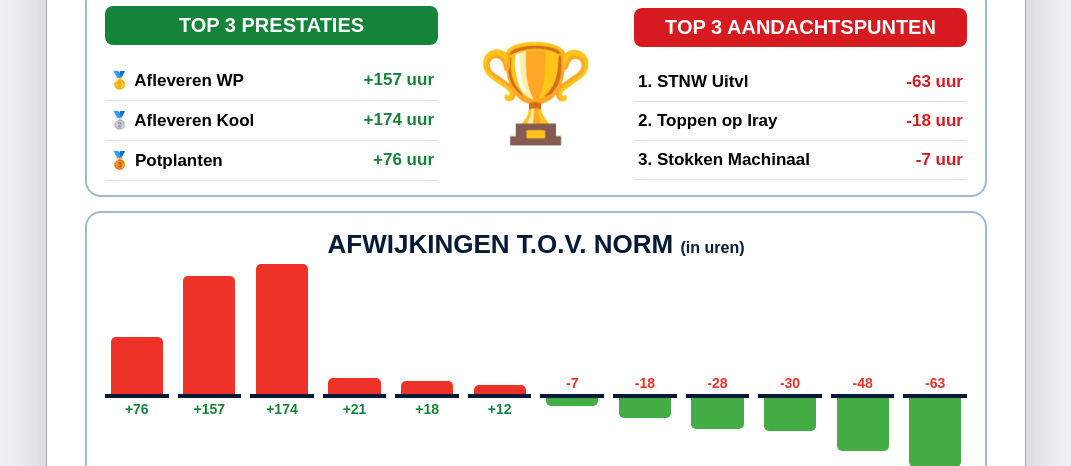
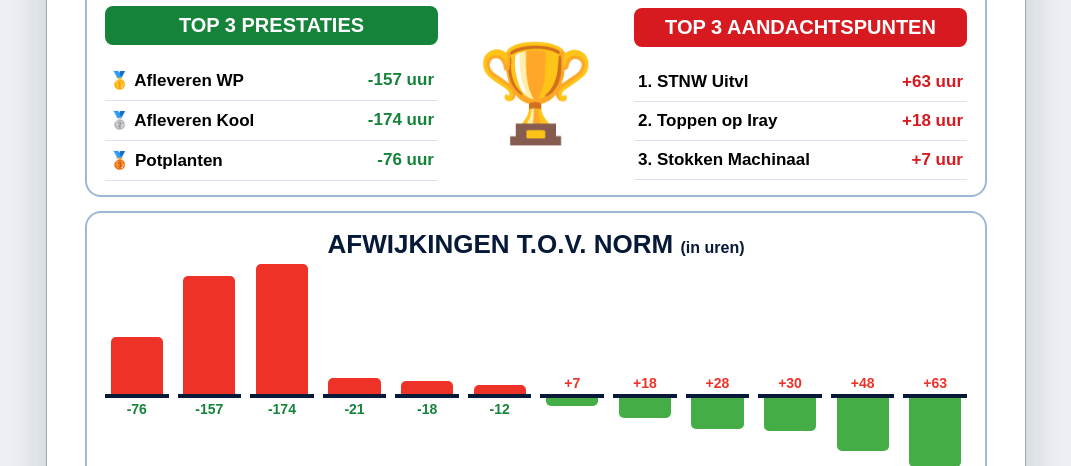
Before and after one commit to infoflorith-dev/wpk-weekprestatie, a React (Vite) app: page / in a window 1280 px wide. Shown: the part 755-1221 px from the top of the page, without its empty margins (104-1175 px from the left). Built offline with nearby package versions, Linux system fonts and the light colour scheme.

Commit message:
Update App.jsx

```diff
--- a/src/App.jsx
+++ b/src/App.jsx
@@ -1,11 +1,25 @@
 import React from "react";
+
 function App() {
+  const chartData = [
+    ["Potplanten", -76],
+    ["WP", -157],
+    ["Kool", -174],
+    ["Clip/Stiek", -21],
+    ["Oppot", -18],
+    ["Omrijden", -12],
+    ["Machinaal", 7],
+    ["Toppen", 18],
+    ["Uitzetten", 28],
+    ["STNW", 30],
+    ["Extra", 48],
+    ["Uitvl", 63],
+  ];
+
   return (
     <div className="app">
       <div className="poster">
-
         <h1 className="title">WEEKPRESTATIE</h1>
-
         <h2 className="week">WEEK 23</h2>
 
         <div className="buttons">
@@ -14,41 +28,21 @@ function App() {
         </div>
 
         <div className="hero">
-
           <div className="worker-side">
-            <div className="speech">
-              Dat ging sneller dan gepland!
-            </div>
-
-            <div className="worker">
-              👨‍💼
-            </div>
+            <div className="speech">Dat ging sneller dan gepland!</div>
+            <div className="worker">👨‍💼</div>
           </div>
 
           <div className="hero-center">
-            <div className="hero-text">
-              TEAM WPK HEEFT DEZE WEEK
-            </div>
-
-            <div className="score">
-              +412 UUR
-            </div>
-
-            <div className="hero-text">
-              BETER GEPRESTEERD DAN DE NORM!
-            </div>
+            <div className="hero-text">TEAM WPK HEEFT DEZE WEEK</div>
+            <div className="score">+412 UUR</div>
+            <div className="hero-text">BETER GEPRESTEERD DAN DE NORM!</div>
           </div>
 
           <div className="worker-side">
-            <div className="speech">
-              Mooi resultaat team!
+            <div className="speech">Mooi resultaat team!</div>
+            <div className="worker">👩‍💼</div>
           </div>
-
-            <div className="worker">
-              👩‍💼
-            </div>
-          </div>
-
         </div>
 
         <div className="stats-row">
@@ -78,75 +72,57 @@ function App() {
         </div>
 
         <div className="top-section">
-
           <div className="top-box green">
             <h3>TOP 3 PRESTATIES</h3>
-
             <div className="top-item">
               <span>🥇 Afleveren WP</span>
-      <span>+157 uur</span>
+              <span>-157 uur</span>
             </div>
-
             <div className="top-item">
               <span>🥈 Afleveren Kool</span>
-      <span>+174 uur</span>
+              <span>-174 uur</span>
             </div>
-
             <div className="top-item">
               <span>🥉 Potplanten</span>
-      <span>+76 uur</span>
+              <span>-76 uur</span>
             </div>
           </div>
 
-  <div className="trophy">
-    🏆
-  </div>
+          <div className="trophy">🏆</div>
 
           <div className="top-box red">
             <h3>TOP 3 AANDACHTSPUNTEN</h3>
-
             <div className="top-item">
               <span>1. STNW Uitvl</span>
-      <span>-63 uur</span>
+              <span>+63 uur</span>
             </div>
-
             <div className="top-item">
               <span>2. Toppen op Iray</span>
-      <span>-18 uur</span>
+              <span>+18 uur</span>
             </div>
-
             <div className="top-item">
               <span>3. Stokken Machinaal</span>
-      <span>-7 uur</span>
+              <span>+7 uur</span>
+            </div>
           </div>
         </div>
 
-</div>
-
         <div className="chart-section">
-  <h3>AFWIJKINGEN T.O.V. NORM <span>(in uren)</span></h3>
+          <h3>
+            AFWIJKINGEN T.O.V. NORM <span>(in uren)</span>
+          </h3>
 
           <div className="split-chart">
-    {[
-      ["Potplanten", 76],
-      ["WP", 157],
-      ["Kool", 174],
-      ["Clip/Stiek", 21],
-      ["Oppot", 18],
-      ["Omrijden", 12],
-      ["Machinaal", -7],
-      ["Toppen", -18],
-      ["Uitzetten", -28],
-      ["STNW", -30],
-      ["Extra", -48],
-      ["Uitvl", -63],
-    ].map(([label, value]) => (
+            {chartData.map(([label, value]) => (
               <div className="chart-col" key={label}>
                 <div className="positive-zone">
-          {value > 0 && (
+                  {value < 0 && (
                     <>
-              <span className="bar-value positive-text">+{value}</span>
-              <div className="split-bar positive" style={{ height: `${Math.abs(value) * 0.75}px` }} />
+                      <div
+                        className="split-bar positive"
+                        style={{ height: `${Math.abs(value) * 0.75}px` }}
+                      />
+                      <span className="bar-value positive-text">{value}</span>
                     </>
                   )}
                 </div>
@@ -154,10 +130,13 @@ function App() {
                 <div className="zero-line"></div>
 
                 <div className="negative-zone">
-          {value < 0 && (
+                  {value > 0 && (
                     <>
-              <div className="split-bar negative" style={{ height: `${Math.abs(value) * 1.1}px` }} />
-              <span className="bar-value negative-text">{value}</span>
+                      <span className="bar-value negative-text">+{value}</span>
+                      <div
+                        className="split-bar negative"
+                        style={{ height: `${Math.abs(value) * 1.1}px` }}
+                      />
                     </>
                   )}
                 </div>
@@ -167,6 +146,7 @@ function App() {
             ))}
           </div>
         </div>
+
         <div className="road-section">
           <h2 className="road-title">SAMEN OP WEG NAAR TOPRESULTATEN!</h2>
 
@@ -188,7 +168,6 @@ function App() {
           </div>
         </div>
       </div>
-
     </div>
   );
 }
```
Lines whose indentation alone changed are shown as unchanged.
